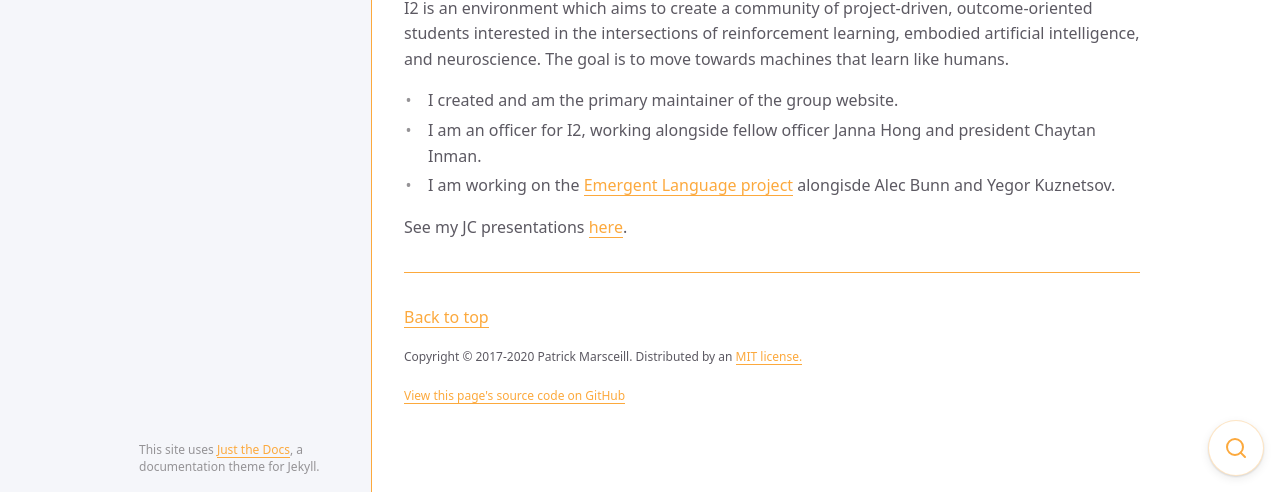
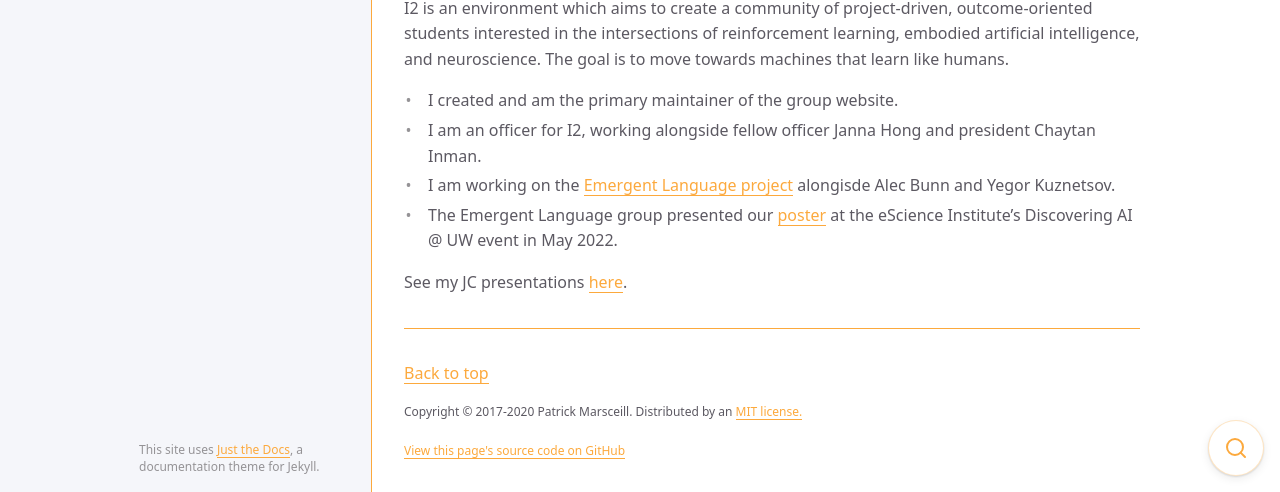
Before and after one commit to andre-ye/andre-ye.github.io-retired, a Jekyll site: the page built from docs/involvements/i2.md, in a window 1280 px wide and 1161 px high. Shown: the part 669-1161 px from the top of the window. Built offline with Jekyll 4.4.1, drawn with Linux system fonts in a browser that asks for light colours; nearby versions of some CDN libraries.

Commit message:
Update i2.md

```diff
--- a/docs/involvements/i2.md
+++ b/docs/involvements/i2.md
@@ -22,5 +22,6 @@ I2 is an environment which aims to create a community of project-driven, outcome
 - I created and am the primary maintainer of the group website.
 - I am an officer for I2, working alongside fellow officer Janna Hong and president Chaytan Inman.
 - I am working on the [Emergent Language project](https://interactive-intelligence.github.io/projects/emergent-lang) alongisde Alec Bunn and Yegor Kuznetsov.
+- The Emergent Language group presented our [poster](https://interactive-intelligence.github.io/research#52322-poster-at-discovering-ai--uw){:target="_blank"} at the eScience Institute's Discovering AI @ UW event in May 2022.
 
 See my JC presentations [here](https://andre-ye.github.io/docs/talks-presentation#journal-clubs).
```
